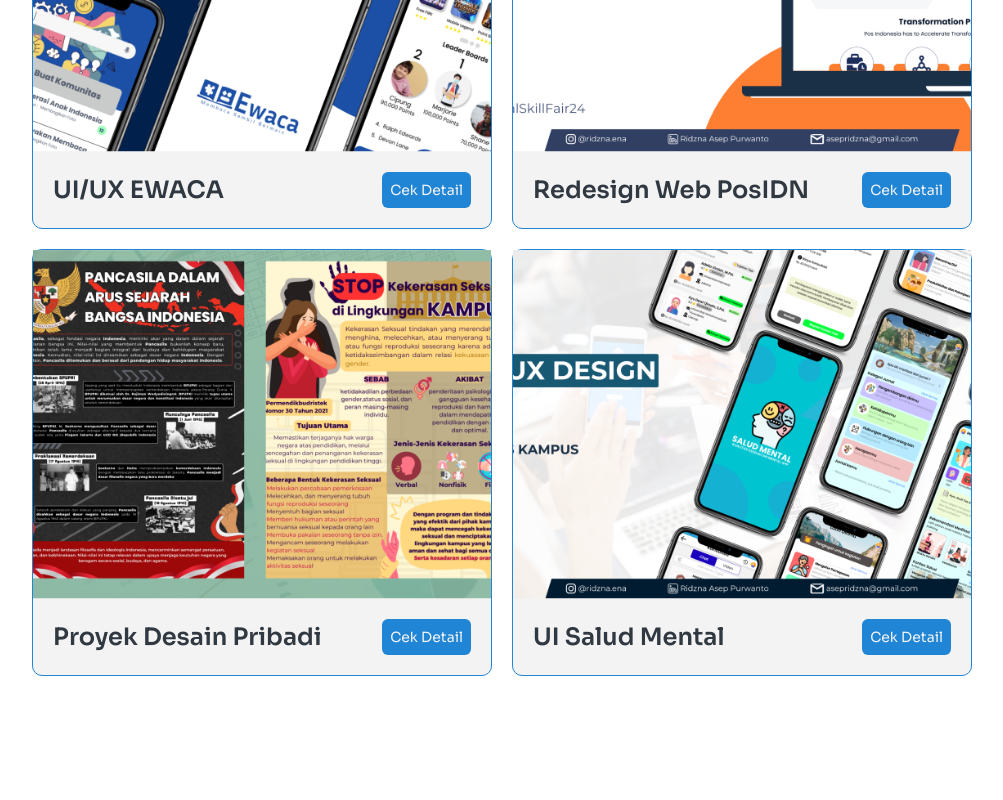
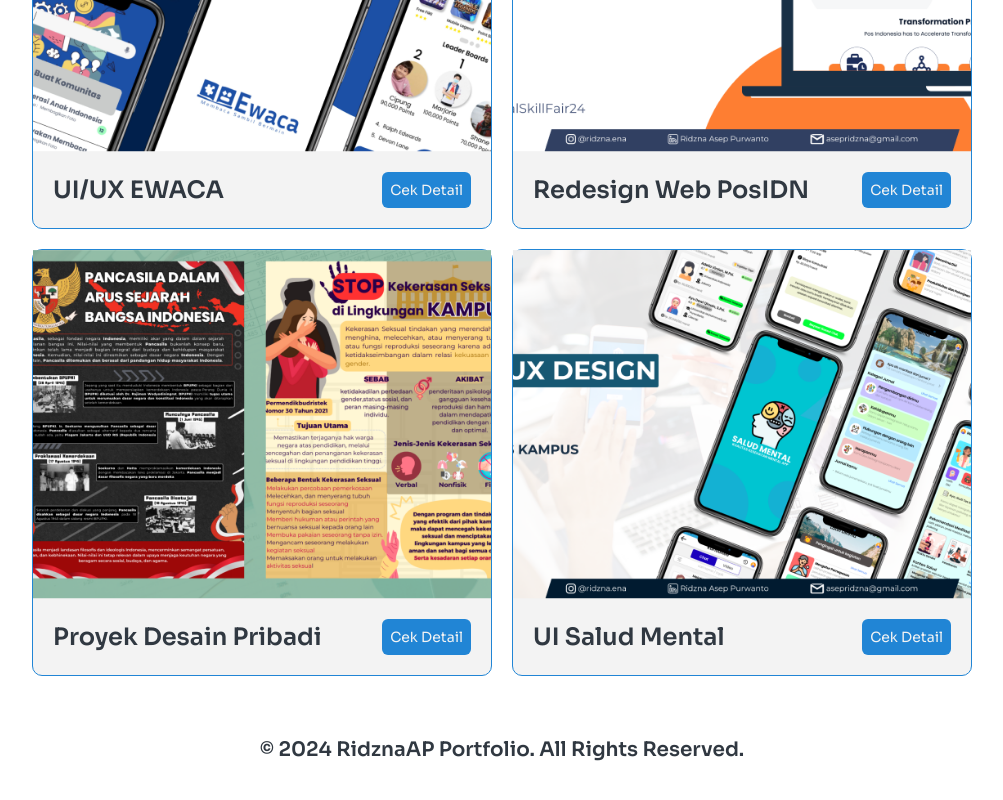
Before and after one commit to RidznaAP/webridznaap, a Next.js app: page / in a window 1280 px wide. Shown: the part 1078-1878 px from the top of the page, without its empty margins (138-1141 px from the left). Before the commit the page ends 1774 px from the top, so only its background shows below. Built offline with nearby package versions, Linux system fonts and the light colour scheme.

Commit message:
feat:footer

```diff
--- /dev/null
+++ b/app/component/Footer.tsx
@@ -0,0 +1,5 @@
+import React from 'react'
+
+export default function Footer() {
+  return <div className="text-center py-10 text-black1 font-semibold text-xl">&copy; 2024 RidznaAP Portfolio. All Rights Reserved.</div>;
+}
--- a/app/layout.tsx
+++ b/app/layout.tsx
@@ -2,6 +2,7 @@ import type { Metadata } from "next";
 import { Sora } from "next/font/google";
 import "./globals.css";
 import Navbar from "./component/Navbar";
+import Footer from "./component/Footer";
 
 const sora = Sora({ subsets: ["latin"] });
 
@@ -20,6 +21,7 @@ export default function RootLayout({
       <body className={sora.className}>
         <Navbar />
         {children}
+        <Footer />
       </body>
     </html>
   );
```
